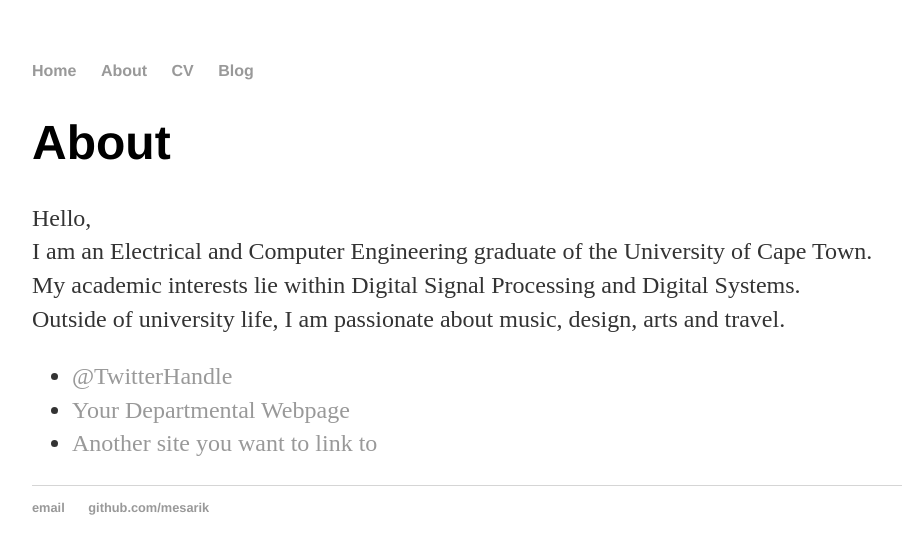
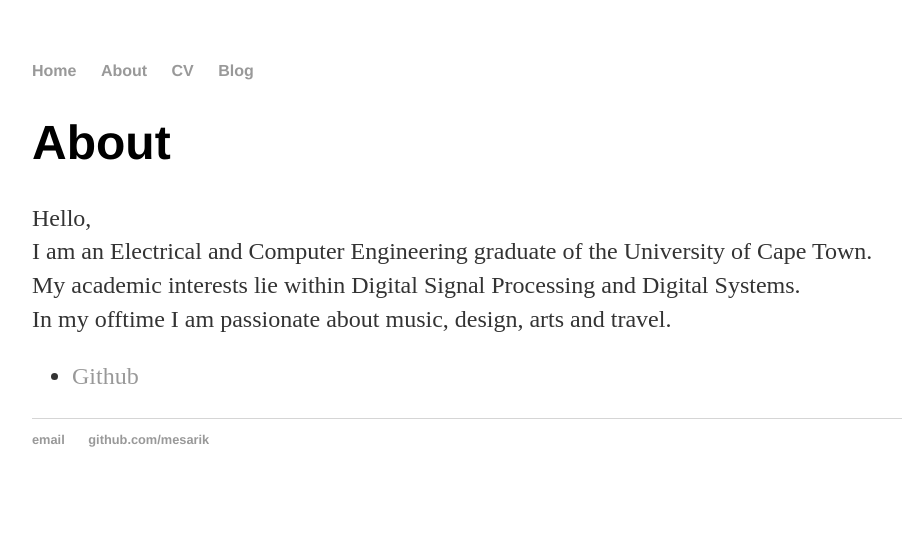
Before and after one commit to mesarcik/mesarcik.github.io, a Jekyll site: the page built from about/index.html, in a window 1280 px wide. Shown: the top 554 px of the page, without its empty margins (160-1062 px from the left). Built offline with Jekyll 4.4.1, drawn with Linux system fonts in a browser that asks for light colours.

Commit message:
git_uploader.sh

```diff
--- a/about/index.html
+++ b/about/index.html
@@ -8,11 +8,10 @@ title: About Misha Mesarcik
 			<p>Hello, <br>
 			   I am an Electrical and Computer Engineering graduate of the University of Cape Town.<br>
 			   My academic interests lie within Digital Signal Processing and Digital Systems. <br>
-			   Outside of university life, I am passionate about music, design, arts and travel.</p>
+			   In my offtime I am passionate about music, design, arts and travel.
+			   </p>
 
 			<ul class="contacts">
-				<li><a href="#">@TwitterHandle</a></li>
-				<li><a href="#">Your Departmental Webpage</a></li>
-				<li><a href="#">Another site you want to link to</a></li>
-				</ul>
+				<li><a href="https://github.com/mesarcik">Github</a></li>
+			</ul>
 		</div>
```
